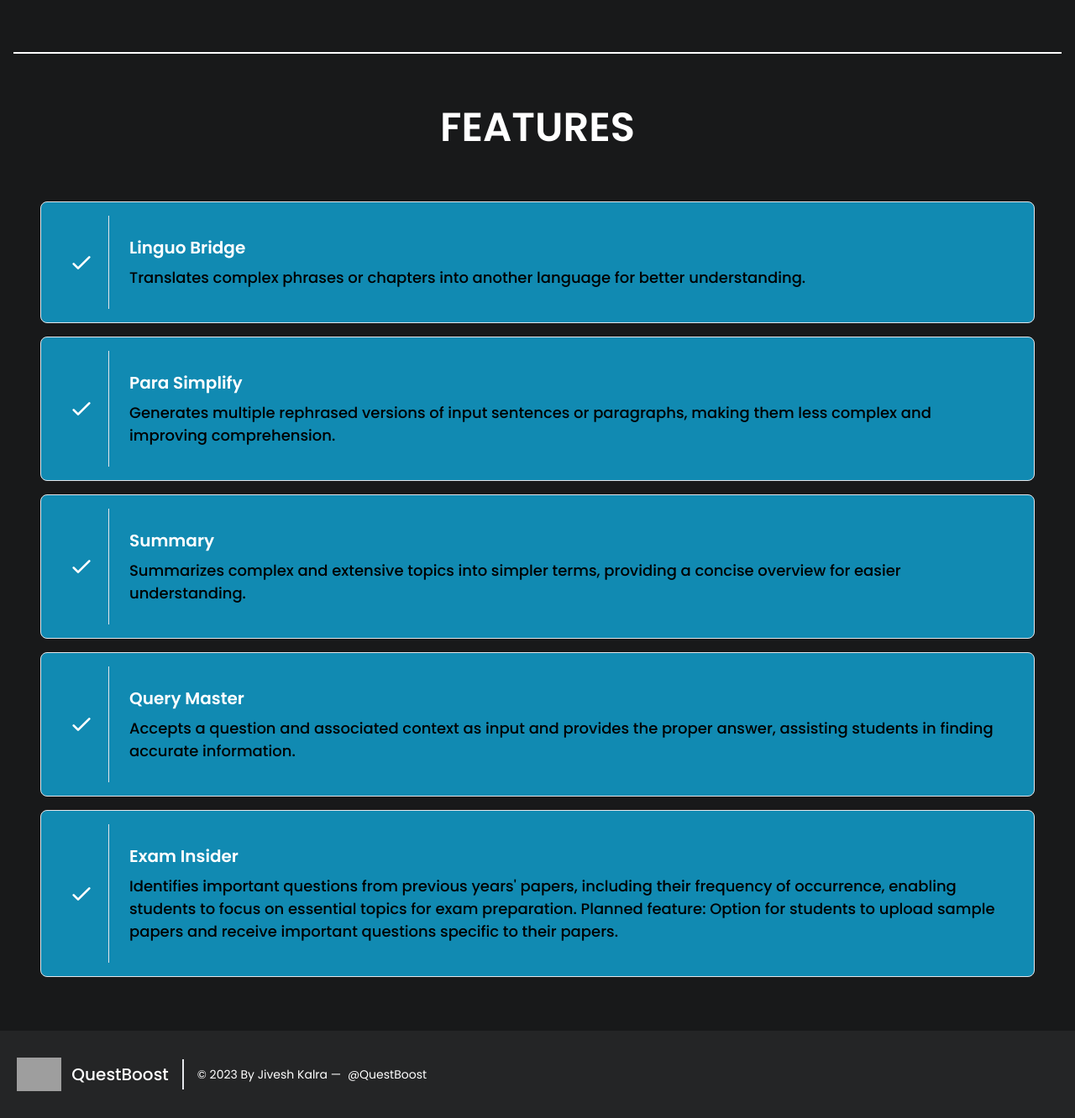
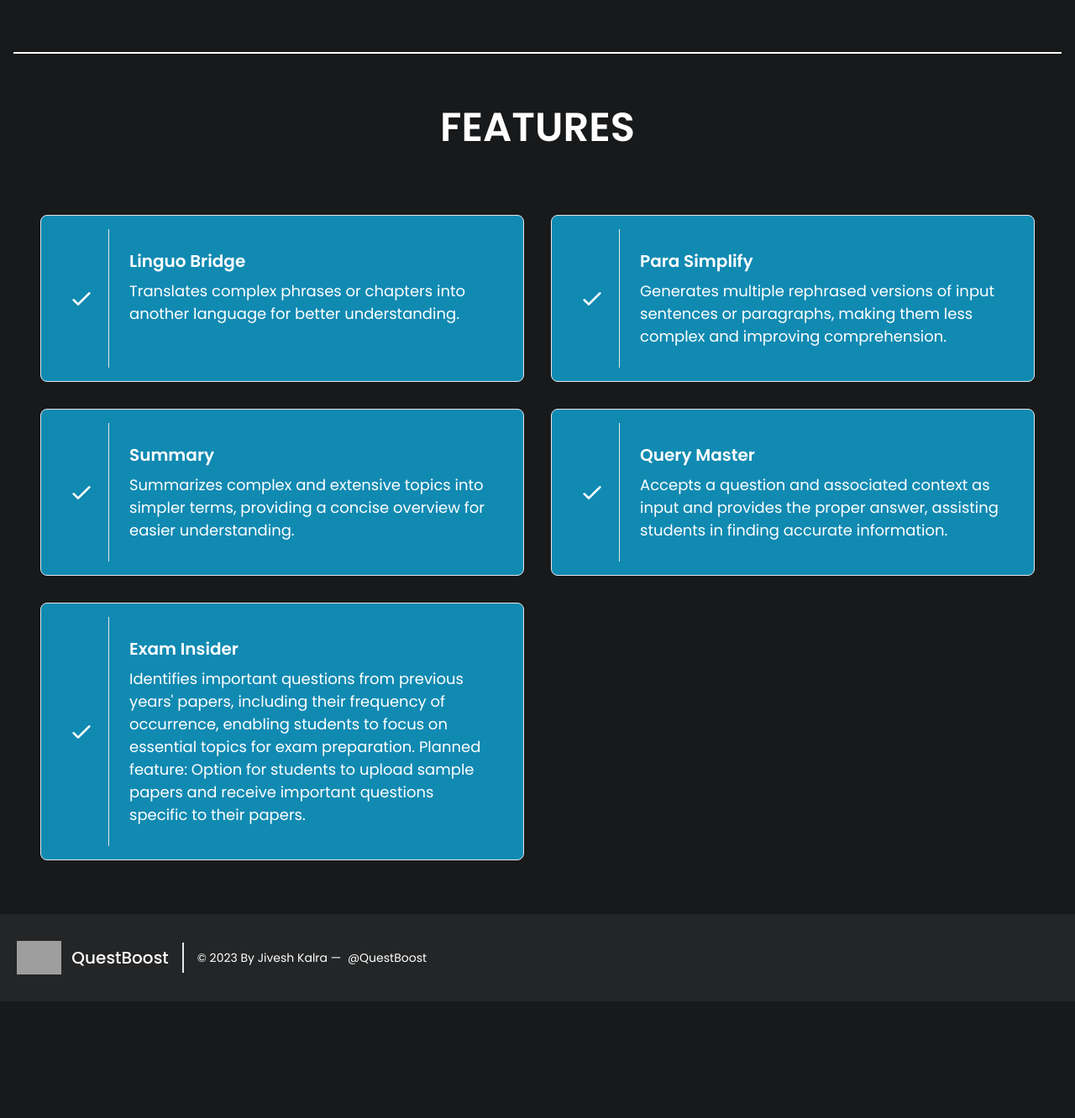
Before and after one commit to jiveshkalra/QuestBoost, a Flask app: page / in a window 1280 px wide. Shown: the part 754-2086 px from the top of the page at 84% size. After the commit the page ends 1915 px from the top, so only its background shows below. Run offline with Flask 3, Linux system fonts and the light colour scheme; some libraries are stand-ins or nearby versions; grey boxes are pictures that could not be loaded.

Commit message:
final touches

```diff
--- a/static/styles/about.css
+++ b/static/styles/about.css
@@ -20,7 +20,7 @@
 
 .features .f-text {
   color: #000;
-  font-weight: 500;
+  font-weight: 600;
   font-size: large;
 }
 
@@ -39,8 +39,8 @@
 }
 
 .dark .features .f-text {
-  color: #000;
-  font-weight: 500;
+  color: white;
+  font-weight: 400;
   font-size: large;
 }
 
--- a/templates/index.html
+++ b/templates/index.html
@@ -19,6 +19,9 @@
         .f-text{
             color: white;
         }
+        .f-heading{
+            color: white;
+        }
 </style>
 <link rel="stylesheet" href="{{url_for('static',filename='styles/about.css')}}">
     <div class="flex items-center justify-center min-h-screen">
@@ -38,7 +41,7 @@
                 <!-- <p class="max-w-screen-md text-white md:text-xl text-lg lg:text-2xl text-center mx-auto">Features of our product</p> -->
             </div>
             <!-- text - end -->
-
+            <div class="grid grid-cols-1 lg:grid-cols-2">
                 <!-- feature - start -->
                 <div class="flex features border rounded-lg divide-x">
                     <div class="flex items-center text-white p-2 md:p-4">
@@ -48,7 +51,7 @@
                     </div>
 
                     <div class="p-4 md:p-6">
-                        <h3 class="text-lg md:text-xl font-semibold mb-2 ">Linguo Bridge</h3>
+                        <h3 class="text-lg md:text-xl font-semibold mb-2 f-heading">Linguo Bridge</h3>
                         <p class="f-text text-white">Translates complex phrases or chapters into another language for better understanding.</p>
                     </div>
                 </div>
@@ -62,7 +65,7 @@
                     </div>
 
                     <div class="p-4 md:p-6">
-                        <h3 class="text-lg md:text-xl font-semibold mb-2 ">Para Simplify</h3>
+                        <h3 class="text-lg md:text-xl font-semibold mb-2 f-heading">Para Simplify</h3>
                         <p class="f-text">Generates multiple rephrased versions of input sentences or paragraphs, making them less complex and improving comprehension.</p>
                     </div>
                 </div>
@@ -76,7 +79,7 @@
                     </div>
 
                     <div class="p-4 md:p-6">
-                        <h3 class="text-lg md:text-xl font-semibold mb-2 ">Summary</h3>
+                        <h3 class="text-lg md:text-xl font-semibold mb-2 f-heading">Summary</h3>
                         <p class="f-text">Summarizes complex and extensive topics into simpler terms, providing a concise overview for easier understanding.</p>
                     </div>
                 </div>
@@ -90,7 +93,7 @@
                     </div>
 
                     <div class="p-4 md:p-6">
-                        <h3 class="text-lg md:text-xl font-semibold mb-2 ">Query Master</h3>
+                        <h3 class="text-lg md:text-xl font-semibold mb-2 f-heading">Query Master</h3>
                         <p class="f-text">Accepts a question and associated context as input and provides the proper answer, assisting students in finding accurate information.</p>
                     </div>
                 </div>
@@ -104,12 +107,14 @@
                     </div>
 
                     <div class="p-4 md:p-6">
-                        <h3 class="text-lg md:text-xl font-semibold mb-2 ">Exam Insider</h3>
+                        <h3 class="text-lg md:text-xl font-semibold mb-2 f-heading">Exam Insider</h3>
                         <p class="f-text">Identifies important questions from previous years' papers, including their frequency of occurrence, enabling students to focus on essential topics for exam preparation.
                             Planned feature: Option for students to upload sample papers and receive important questions specific to their papers.</p>
                     </div>
                 </div>
                 <!-- feature - end -->
+            </div>
+
             </div>
         </div>
     </div>
--- a/templates/question_analyzer.html
+++ b/templates/question_analyzer.html
@@ -132,7 +132,7 @@
                 Question Paper Analyzer
             </h1>
 
-            <form class="flex items-center" method="GET" action="/question_analyzer">
+            <form class="flex items-center" method="GET" action="/ExamInsider">
                 <div class="relative w-full m-4">
                     <div class="flex absolute inset-y-0 left-0 items-center pl-3 pointer-events-none language_icon">
                         <span class="material-symbols-outlined">
--- a/templates/question_answer.html
+++ b/templates/question_answer.html
@@ -127,7 +127,7 @@
             <h1 class="text-2xl md:text-3xl lg:text-5xl font-semibold lg:font-bold px-10 heading my-5 text-blue-700 search_title">
                 Question Answering Model
             </h1>
-            <form class="flex items-center" method="GET" action="/question_answer">
+            <form class="flex items-center" method="GET" action="/queryMaster">
                 <div class="grid-2 w-full m-4">
                     <div>
 
--- a/templates/rephrase.html
+++ b/templates/rephrase.html
@@ -121,7 +121,7 @@
             <h1 class="text-2xl md:text-3xl lg:text-5xl font-semibold lg:font-bold px-10 heading my-5 text-blue-700 search_title">
                 Rephrase
             </h1>
-            <form class="flex items-center" method="GET" action="/rephrase">
+            <form class="flex items-center" method="GET" action="/paraSimplify">
                 <label for="query" class="sr-only">Rephrase</label>
                 <div class="relative w-full m-4">
                     <div class="flex absolute inset-y-0 left-0 items-center pl-3 pointer-events-none icon">
--- a/templates/summarize.html
+++ b/templates/summarize.html
@@ -120,7 +120,7 @@
             <h1 class="text-2xl md:text-3xl lg:text-5xl font-semibold lg:font-bold px-10 heading my-5 text-blue-700 search_title">
                 Summarize
             </h1>
-            <form class="flex items-center" method="GET" action="/summarize">
+            <form class="flex items-center" method="GET" action="/summary">
                 <label for="query" class="sr-only">Summarize</label>
                 <div class="relative w-full m-4">
                     <div class="flex absolute inset-y-0 left-0 items-center pl-3 pointer-events-none icon">
--- a/templates/translate.html
+++ b/templates/translate.html
@@ -118,7 +118,7 @@
                 Translate
             </h1>
 
-            <form class="flex items-center" method="GET" action="/translate">
+            <form class="flex items-center" method="GET" action="/linguoBridge">
                 <div class="relative w-full m-4">
                     <div class="flex absolute inset-y-0 left-0 items-center pl-3 pointer-events-none language_icon">
                         <span class="material-symbols-outlined">
```
